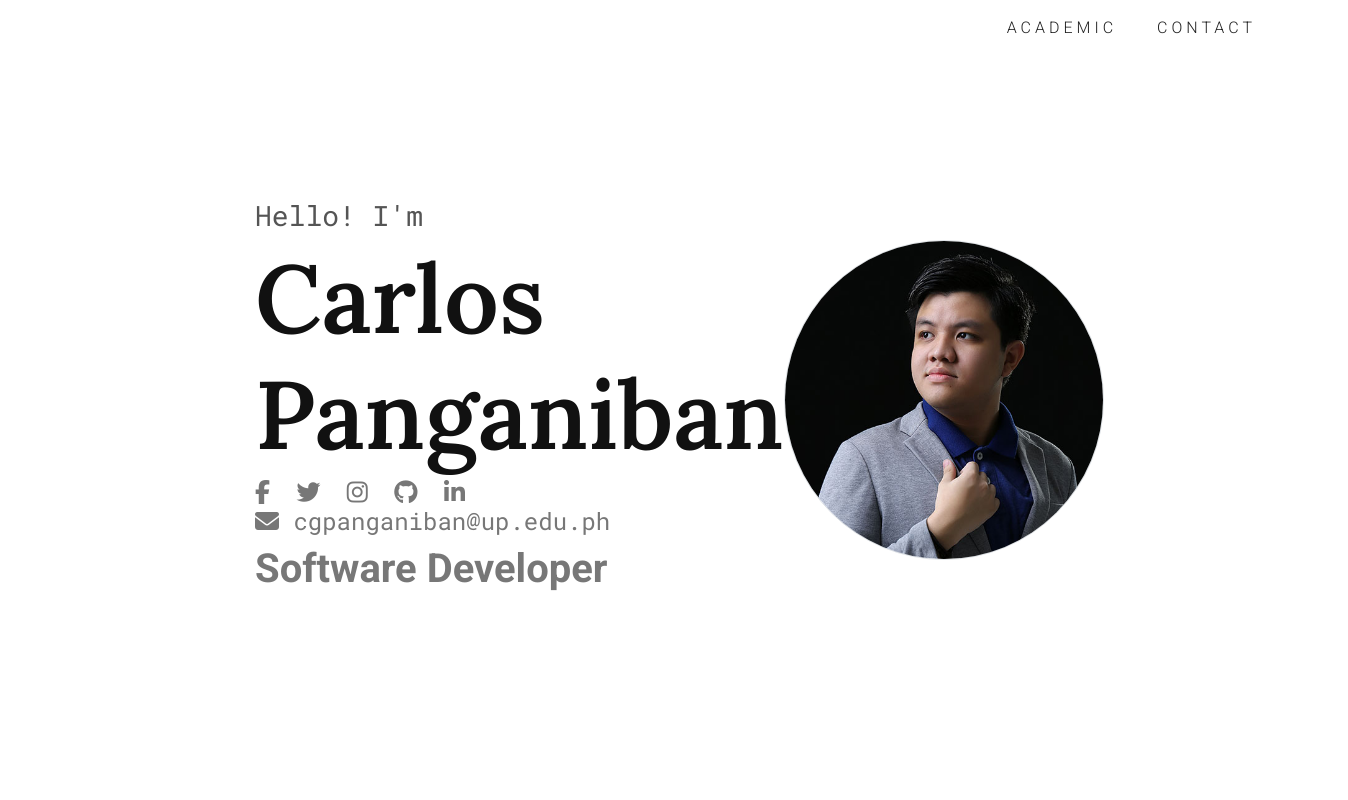
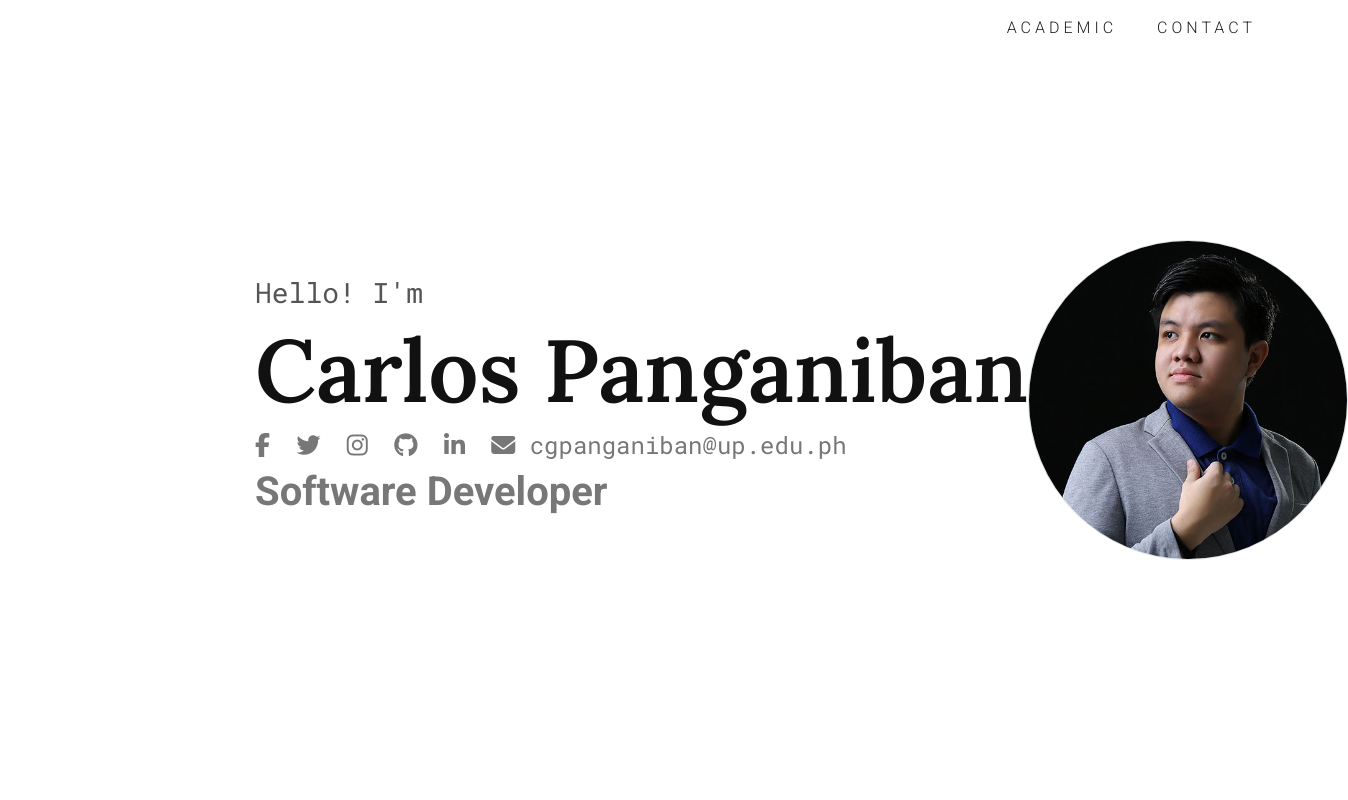
Before and after one commit to lickorice/site-v1, a plain HTML site: page index.html in a window 1280 px wide. Shown: the top 800 px of the page, 1348 px wide, since content can reach past the window. Drawn offline with nearby package versions, Linux system fonts and the light colour scheme.

Commit message:
Make text smaller and not wrap

```diff
--- a/index.html
+++ b/index.html
@@ -55,7 +55,7 @@
                             <h3 class="splash-title-lead" data-aos="fade-right" data-aos-duration="750" data-aos-easing="ease-in-sine">
                                 Hello! I'm
                             </h3>
-                            <h1 class="splash-title display-1" data-aos="fade-right" data-aos-delay="400"  data-aos-duration="750" data-aos-easing="ease-in-sine">
+                            <h1 class="splash-title display-2 text-nowrap" data-aos="fade-right" data-aos-delay="400"  data-aos-duration="750" data-aos-easing="ease-in-sine">
                                 Carlos Panganiban
                             </h1>
                             <h4>
```
